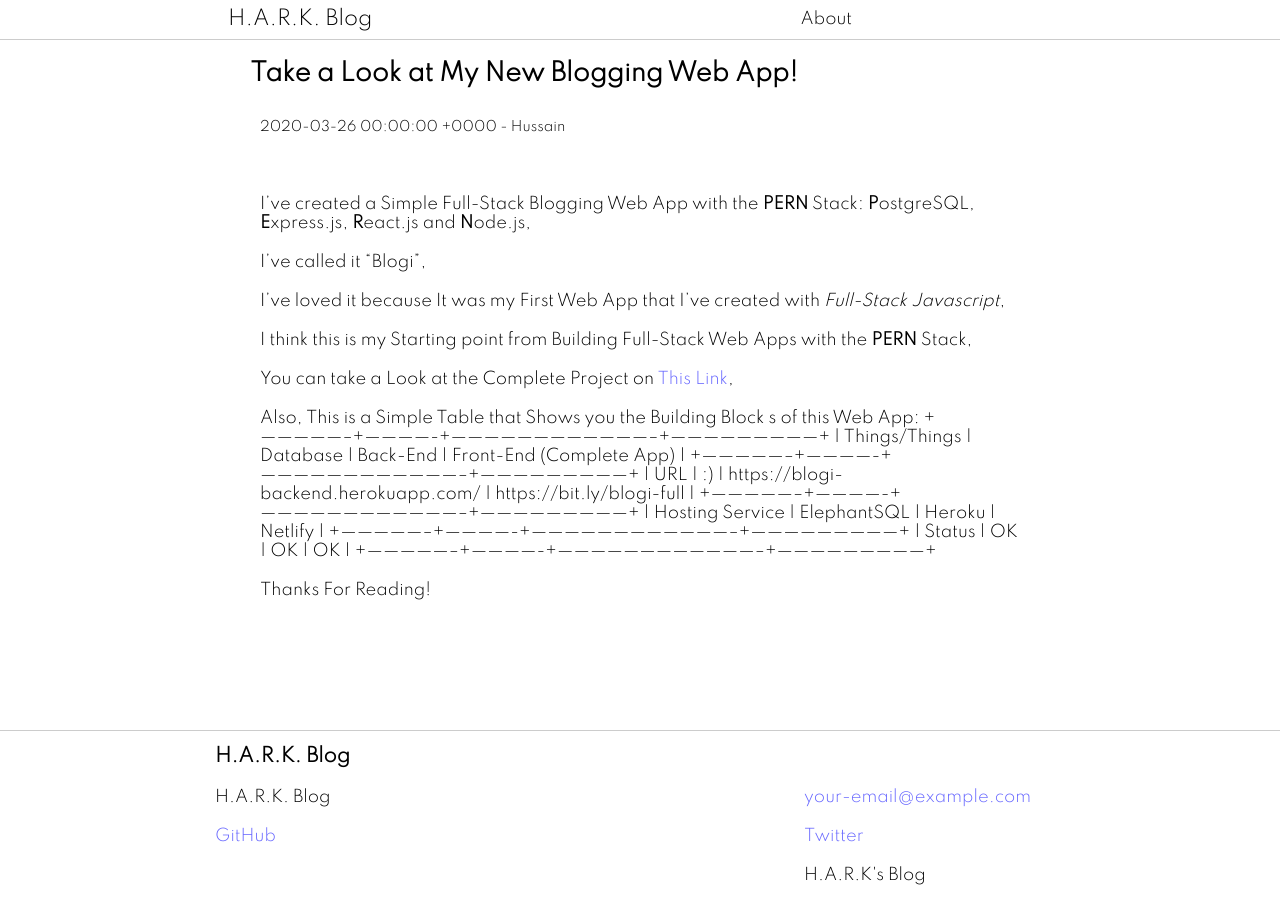
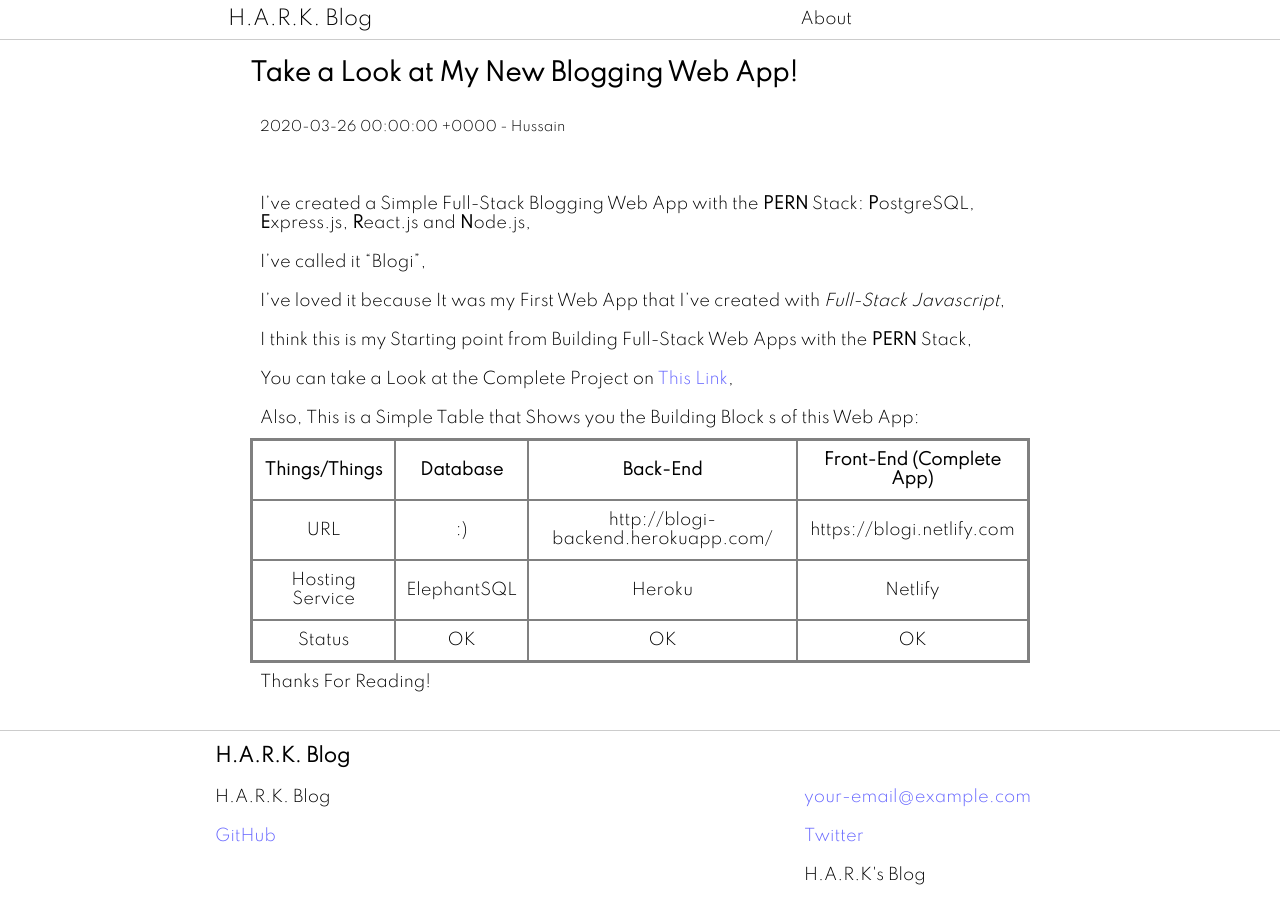
Before and after one commit to HussainARK/blog, a Jekyll site: the page built from _posts/2020-03-26-my-new-blogging-webapp.md, in a window 1280 px wide. Built offline with Jekyll 4.4.1, drawn with Linux system fonts in a browser that asks for light colours.

Commit message:
Edited the styles to support Tables

```diff
--- a/_layouts/base.html
+++ b/_layouts/base.html
@@ -74,6 +74,25 @@
 			main {
 				margin-right: 250px;
 				margin-left: 250px;
+			}
+
+			table {
+				border: 1px solid gray;
+				background-color: gray;
+			}
+
+			th,
+			td,
+			tr {
+				padding: 10px 10px;
+				background-color: white;
+				transition: all 0.3s ease 0s;
+			}
+
+			th:hover,
+			td:hover,
+			tr:hover {
+				background-color: #eee;
 			}
 
 			footer {
--- a/_posts/2020-03-26-my-new-blogging-webapp.md
+++ b/_posts/2020-03-26-my-new-blogging-webapp.md
@@ -15,14 +15,11 @@ I think this is my Starting point from Building Full-Stack Web Apps with the **P
 You can take a Look at the Complete Project on [This Link](https://bit.ly/blogi-full),
 
 Also, This is a Simple Table that Shows you the Building Block s of this Web App:
-+-----------------+-------------+--------------------------------------+---------------------------+
-|  Things/Things  |   Database  |               Back-End               |  Front-End (Complete App) |
-+-----------------+-------------+--------------------------------------+---------------------------+
-|       URL       |      :)     | https://blogi-backend.herokuapp.com/ | https://bit.ly/blogi-full |
-+-----------------+-------------+--------------------------------------+---------------------------+
-| Hosting Service | ElephantSQL |                Heroku                |          Netlify          |
-+-----------------+-------------+--------------------------------------+---------------------------+
-|      Status     |      OK     |                  OK                  |             OK            |
-+-----------------+-------------+--------------------------------------+---------------------------+
+
+|  Things/Things  |   Database  |               Back-End              |  Front-End (Complete App) |
+|:---------------:|:-----------:|:-----------------------------------:|:-------------------------:|
+|       URL       |      :)     | http://blogi-backend.herokuapp.com/ | https://blogi.netlify.com |
+| Hosting Service | ElephantSQL |                Heroku               |          Netlify          |
+|      Status     |      OK     |                  OK                 |             OK            |
 
 Thanks For Reading!
```
Lines whose indentation alone changed are shown as unchanged.
